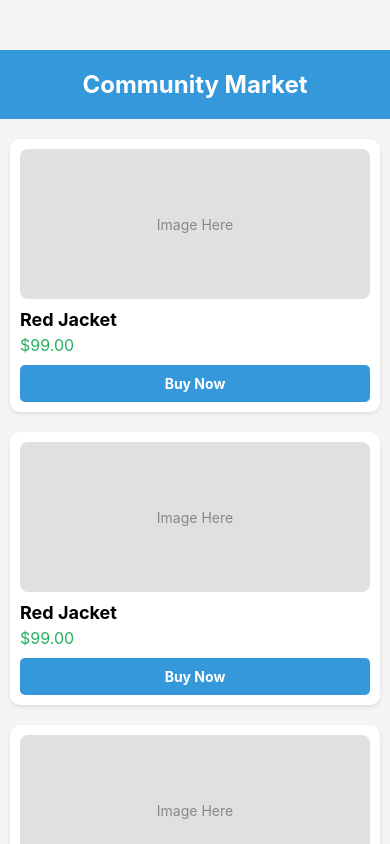
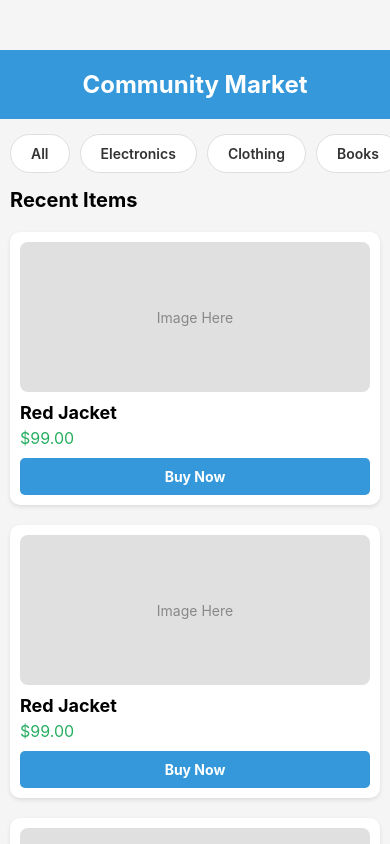
Before and after one commit to Gouranshvaishnavji/market_place_team07, a React Native app: screen / in a window 390 px wide. Built offline with nearby package versions, Linux system fonts and the light colour scheme.

Commit message:
this 7.6 of 7th module

```diff
--- a/App.js
+++ b/App.js
@@ -1,23 +1,40 @@
 import { StatusBar } from 'expo-status-bar';
 import { StyleSheet, Text, View, Platform, StatusBar as RNStatusBar, ScrollView } from 'react-native';
 
-// 1. We import the Lego Block we made
 import ProductCard from './components/ProductCard';
+// 1. UPDATED IMPORT: We are now importing CategoryPill
+import CategoryPill from './components/CategoryPill';
 
 export default function App() {
   return (
     <View style={styles.container}>
-      {/* HEADER */}
       <View style={styles.header}>
         <Text style={styles.headerText}>Community Market</Text>
       </View>
 
-      {/* BODY - We use ScrollView so we can list many items */}
-      <ScrollView contentContainerStyle={styles.listContainer}>
-        {/* We place our Lego Block 3 times to simulate a list */}
-        <ProductCard />
-        <ProductCard />
-        <ProductCard />
+      <ScrollView contentContainerStyle={styles.scrollContent}>
+
+        {/* CATEGORIES SECTION */}
+        <View style={styles.categoryContainer}>
+          <ScrollView horizontal={true} showsHorizontalScrollIndicator={false}>
+            {/* 2. UPDATED COMPONENT: Using the Pill now */}
+            <CategoryPill title="All" />
+            <CategoryPill title="Electronics" />
+            <CategoryPill title="Clothing" />
+            <CategoryPill title="Books" />
+            <CategoryPill title="Furniture" />
+            <CategoryPill title="Toys" />
+          </ScrollView>
+        </View>
+
+        {/* PRODUCTS LIST */}
+        <Text style={styles.sectionTitle}>Recent Items</Text>
+        <View style={styles.productsList}>
+          <ProductCard />
+          <ProductCard />
+          <ProductCard />
+        </View>
+
       </ScrollView>
 
       <StatusBar style="auto" />
@@ -28,21 +45,33 @@ export default function App() {
 const styles = StyleSheet.create({
   container: {
     flex: 1,
-    backgroundColor: '#f5f5f5', // Light grey background for the whole app
+    backgroundColor: '#f5f5f5',
     paddingTop: Platform.OS === 'android' ? RNStatusBar.currentHeight : 50,
   },
   header: {
     padding: 20,
     backgroundColor: '#3498db',
     alignItems: 'center',
-    marginBottom: 10, // Space between header and list
   },
   headerText: {
     color: '#fff',
     fontSize: 24,
     fontWeight: 'bold',
   },
-  listContainer: {
-    paddingBottom: 20, // Space at the bottom so the last card isn't cut off
+  scrollContent: {
+    paddingBottom: 20,
   },
+  categoryContainer: {
+    paddingVertical: 15,
+    paddingLeft: 10,
+  },
+  sectionTitle: {
+    fontSize: 20,
+    fontWeight: 'bold',
+    marginLeft: 10,
+    marginBottom: 10,
+  },
+  productsList: {
+    paddingBottom: 20,
+  }
 });
--- a/components/CategoryPill.js
+++ b/components/CategoryPill.js
@@ -0,0 +1,28 @@
+import React from 'react';
+import { StyleSheet, Text, TouchableOpacity } from 'react-native';
+
+// Changed name to "CategoryPill"
+export default function CategoryPill({ title }) {
+  return (
+    <TouchableOpacity style={styles.pill}>
+      <Text style={styles.pillText}>{title}</Text>
+    </TouchableOpacity>
+  );
+}
+
+const styles = StyleSheet.create({
+  pill: {
+    backgroundColor: '#fff',
+    paddingHorizontal: 20,
+    paddingVertical: 10,
+    borderRadius: 20,      // This is what makes it look like a "Pill"
+    borderWidth: 1,
+    borderColor: '#ddd',
+    marginRight: 10,
+  },
+  pillText: {
+    fontSize: 14,
+    fontWeight: '600',
+    color: '#333',
+  },
+});
```
